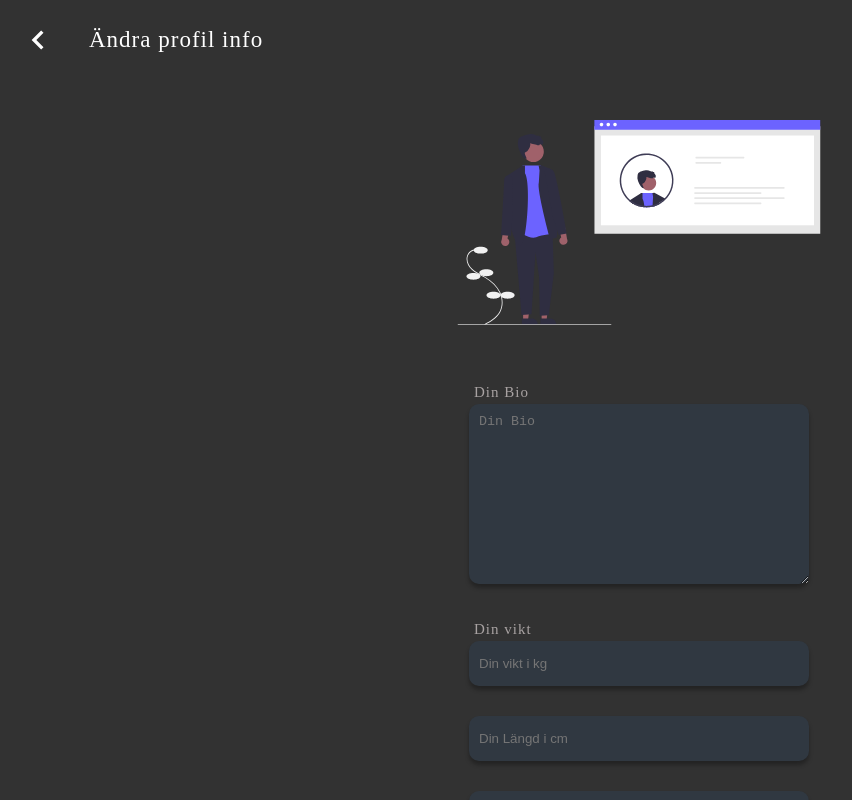
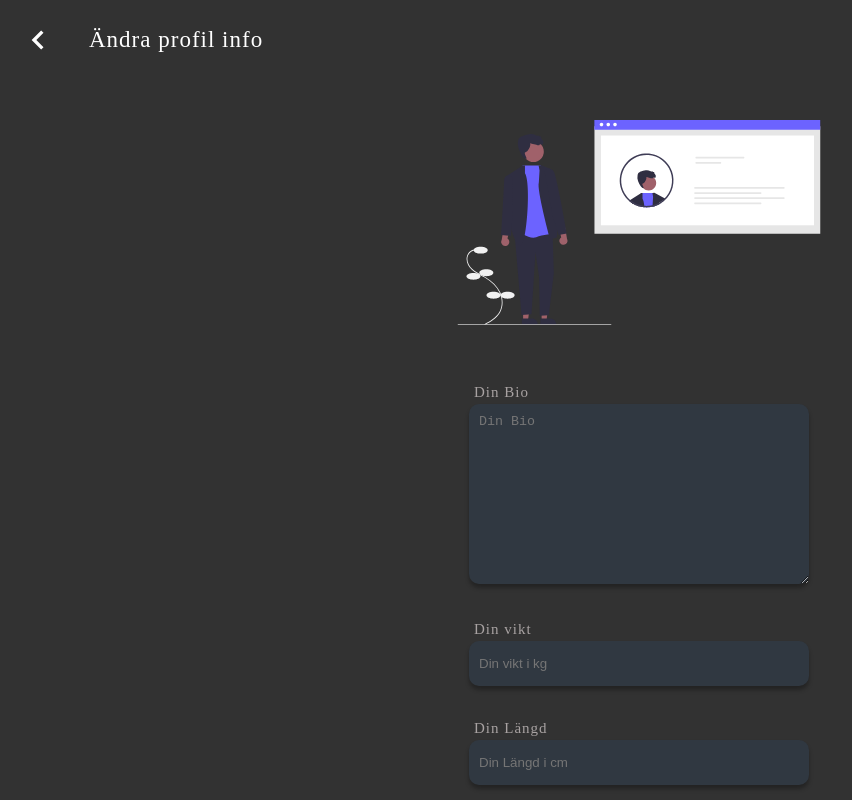
Before and after one commit to RevanToma/FC-AURA, a React (Create React App) app in the folder frontend/: page /account/ChangeProfileInfo in a window 1280 px wide. Shown: the top 800 px of the page, without its empty margins (1-853 px from the left). Built offline with nearby package versions, Linux system fonts and the light colour scheme; no server answers; a web font is replaced by a local one.

Commit message:
added labels back to the profile info

```diff
--- a/frontend/src/routes/AccountSettings/ChangeProfileInfo/ChangeProfileInfo.tsx
+++ b/frontend/src/routes/AccountSettings/ChangeProfileInfo/ChangeProfileInfo.tsx
@@ -115,14 +115,16 @@ const ChangeProfileInfo = () => {
                 placeholder: "Din vikt i kg",
                 value: formData.weight,
               },
+
               {
+                label: "Din Längd",
                 type: InputType.number,
-
                 name: InputType.length,
                 placeholder: "Din Längd i cm",
                 value: formData.length,
               },
               {
+                label: "Din Instagram",
                 type: InputType.text,
                 name: InputType.instagram,
                 placeholder: "Din Instagram",
--- a/frontend/src/routes/AccountSettings/ChangeSkills/ChangeSkills.tsx
+++ b/frontend/src/routes/AccountSettings/ChangeSkills/ChangeSkills.tsx
@@ -10,12 +10,15 @@ import { RiDeleteBack2Line } from "react-icons/ri";
 import { ApolloError, gql, useMutation } from "@apollo/client";
 import useUserSkills from "../../../hooks/useUserSkills";
 import { ADD_SKILLS } from "../../../Mutations/Mutations";
+import { useNavigate } from "react-router-dom";
 
 const ChangeSkills = () => {
   const [inputSkill, setInputSkill] = useState<string>("");
   const selectRef = useRef<HTMLSelectElement>(null);
   const [addSkills] = useMutation(ADD_SKILLS);
   const { selectedSkills, setSelectedSkills } = useUserSkills();
+
+  const navigate = useNavigate();
 
   const preDefinedSkills: string[] = [
     "Dribbling", // Dribbling remains similar in many languages
@@ -68,7 +71,7 @@ const ChangeSkills = () => {
 
       // handle response
       if (response.data) {
-        // navigate("/account");
+        navigate("/account");
         console.log("data", response.data);
       }
     } catch (error: ApolloError | any) {
```
